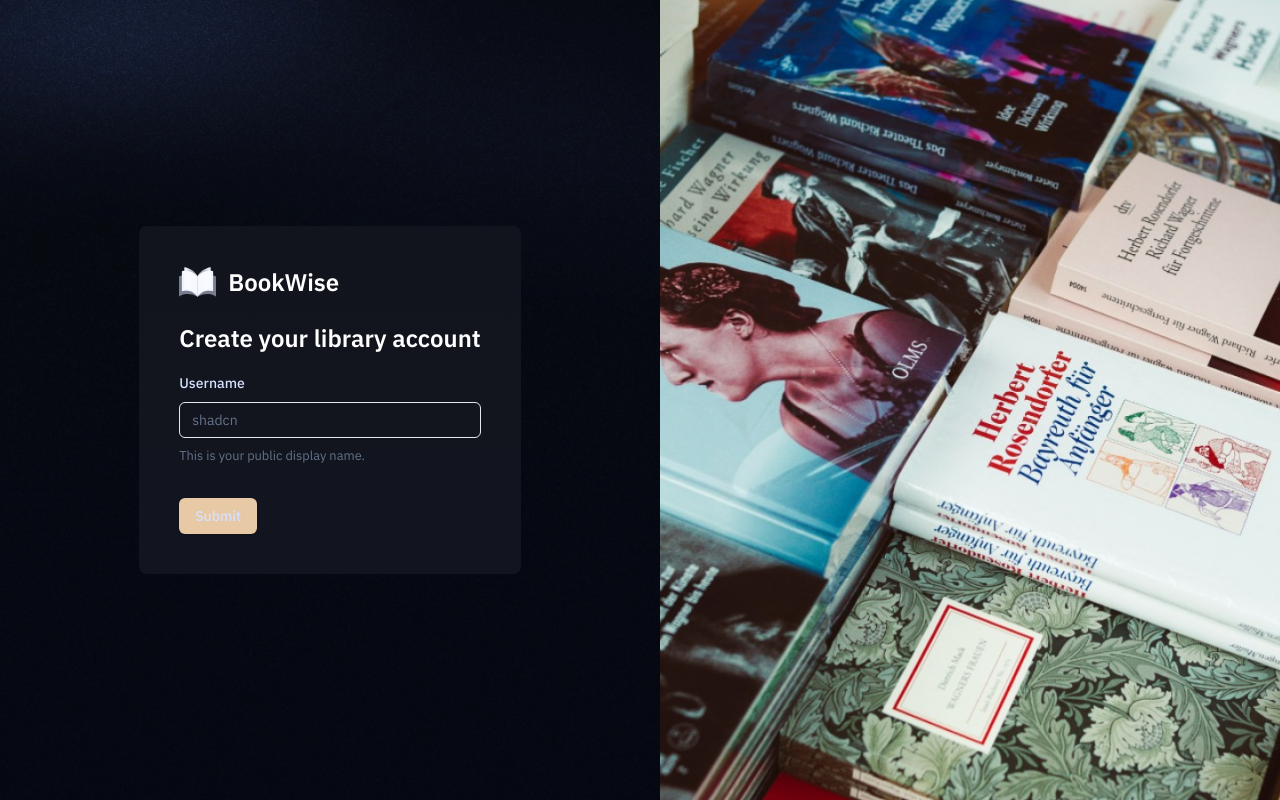
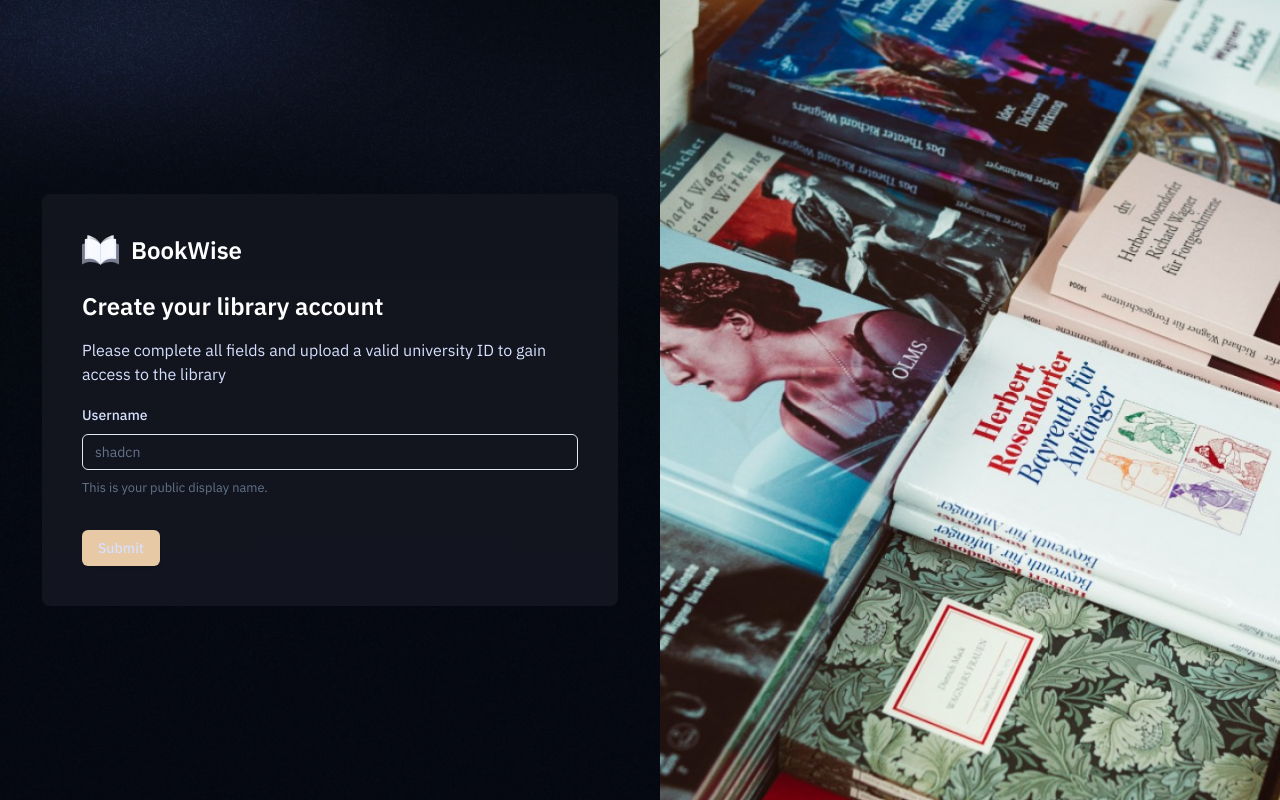
Before and after one commit to mileswildmore18/university-library-management, a Next.js app: page /sign-up in a window 1280 px wide. Built offline with nearby package versions, Linux system fonts and the light colour scheme.

Commit message:
Added the messages for new users or people who have returned to the website.

```diff
--- a/components/AuthForm.tsx
+++ b/components/AuthForm.tsx
@@ -25,7 +25,13 @@ interface Props<T extends FieldValues> {
     type: 'SIGN_IN | SIGN_UP';
 }
 
-const AuthForm = <T extends FieldValues>({type, schema, defaultValues, onSubmit}: Props<T>) => {
+const AuthForm = <T extends FieldValues>({
+                                             type,
+                                             schema,
+                                             defaultValues,
+                                             onSubmit
+                                         }: Props<T>) => {
+    // Check if user is signed in or not
     const isSignIn = type === "SIGN_IN";
     // 1. Define your form.
     const form: UseFormReturn<T> = useForm({
@@ -39,8 +45,12 @@ const AuthForm = <T extends FieldValues>({type, schema, defaultValues, onSubmit}
     return (
         <div className="flex flex-col gap-4">
             <h1 className="text-2xl font-semibold text-white">
+                {/* Display a message for people wo are signed in or not */}
                 {isSignIn ? "Welcome back to BookWise" : "Create your library account"}
             </h1>
+            <p className="text-light-100">{isSignIn
+                ? 'Access the vast collection of resources, and stay updated'
+                : 'Please complete all fields and upload a valid university ID to gain access to the library'}</p>
             {/* Add the form */}
             <Form {...form}>
                 <form onSubmit={form.handleSubmit(onSubmit)} className="space-y-8">
```
